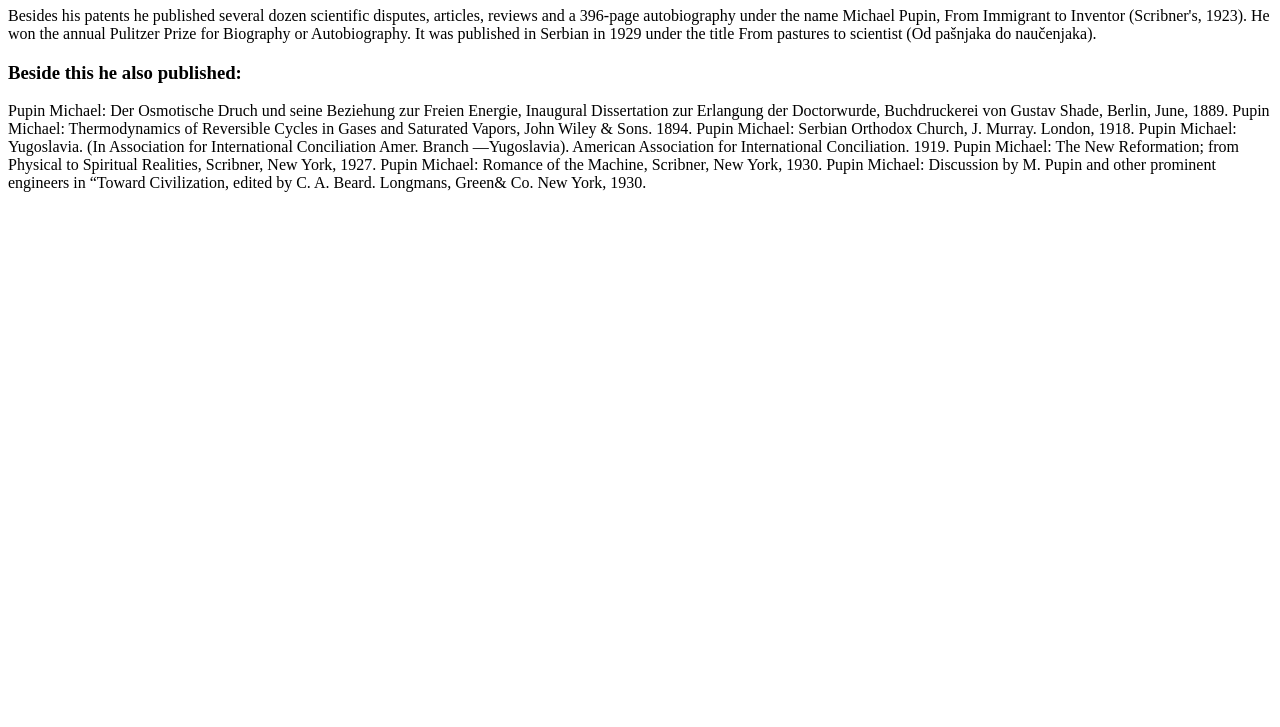
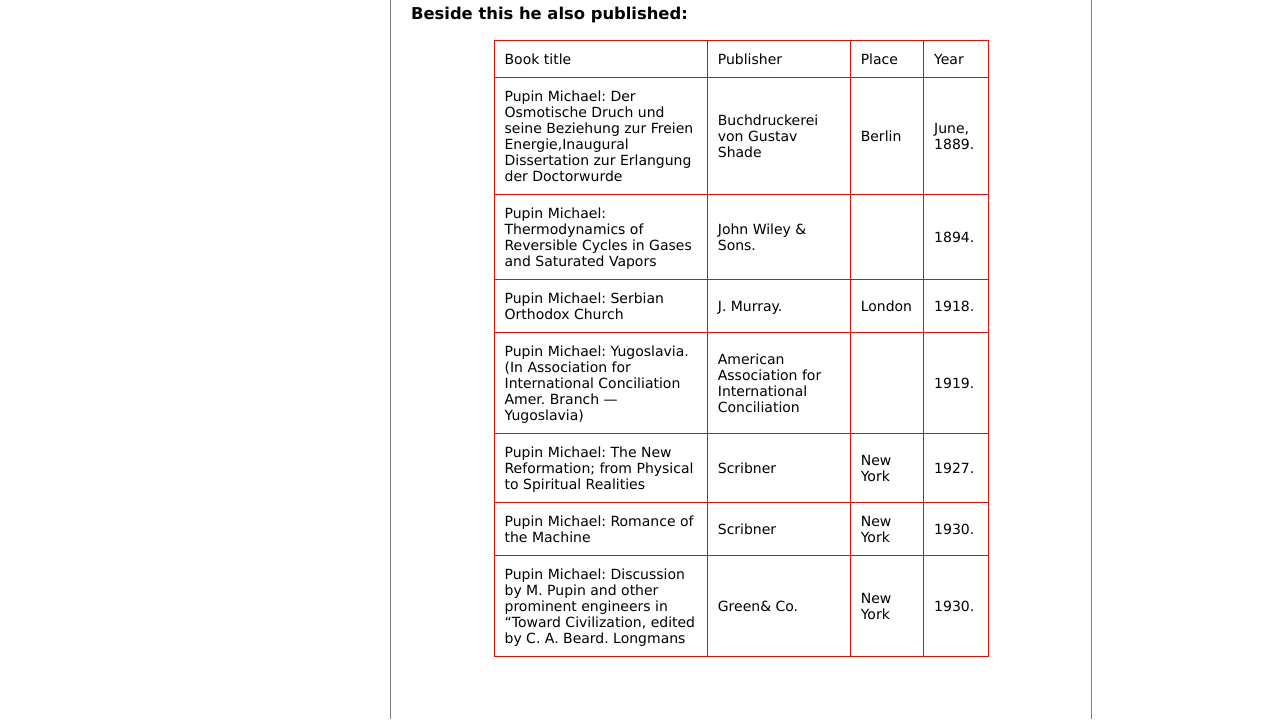
Before and after one commit to Andjela-Java-Script/mini-html-sajt, a plain HTML site: page literary.html in a window 1280 px wide. Shown: the part 179-906 px from the top of the page. Before the commit the page ends 800 px from the top, so only its background shows below. Drawn offline with Linux system fonts and the light colour scheme.

Commit message:
initial commit

```diff
--- a/literary.html
+++ b/literary.html
@@ -3,27 +3,115 @@
 <head>
     <meta charset="UTF-8">
     <title>mini html sajt</title>
+    <style type="text/css">
+        body {
+            font-family: Verdana, Geneva, Tahoma, sans-serif;
+            background-color:white;
+            width: 980px;
+            height: 100%;
+            margin-left: auto;
+            margin-right: auto;
+            font-size: 14px;
+        }
+
+        table {
+              font-family: Verdana, Geneva, Tahoma, sans-serif;
+              border-collapse: collapse;
+              width: 75%;
+              height: 600px;
+              margin: 0 auto;
+            }
+
+        th { padding: 18px;
+       }
+
+        td { padding: 10px;
+        }
+
+        th,td {
+            border: solid 1px #ff0000
+        }
+
+        nav {
+           vertical-align: top;
+           padding: 20px 0px 0px 0px;
+           display: inline-block;
+           width: 240px;
+
+        }
+       aside {
+           display: inline-block;
+           border-left: 1px solid gray;
+           border-right: 1px solid gray;
+           padding: 20px 20px 20px 20px;
+           width: 660px;
+           height:850px;
+
+    </style>
 </head>
 <body>
+<nav>
 <ul>
    <li> <a href="index.html">Main page </a> </li>
    <li><a href="earli_life.html">Eaerle life and education</a> </li>
    <li> <a href="literary.html">Literary work </a> </li>
    <li><a href="pupin.html">Pupin coils</a> </li>
 </ul>
-<hr>
+</nav><aside>
+
 <h1>Literary</h1>
 <p>Besides his patents he published several dozen scientific disputes, articles, reviews and a 396-page autobiography under the name Michael Pupin, From Immigrant to Inventor (Scribner's, 1923). He won the annual Pulitzer Prize for Biography or Autobiography. It was published in Serbian in 1929 under the title From pastures to scientist (Od pašnjaka do naučenjaka). </p>
 
 <h3>Beside this he also published:</h3>
 
-<p1>Pupin Michael: Der Osmotische Druch und seine Beziehung zur Freien Energie, Inaugural Dissertation zur Erlangung der Doctorwurde, Buchdruckerei von Gustav Shade, Berlin, June, 1889.
-Pupin Michael: Thermodynamics of Reversible Cycles in Gases and Saturated Vapors, John Wiley & Sons. 1894.
-Pupin Michael: Serbian Orthodox Church, J. Murray. London, 1918.
-Pupin Michael: Yugoslavia. (In Association for International Conciliation Amer. Branch —Yugoslavia). American Association for International Conciliation. 1919.
-Pupin Michael: The New Reformation; from Physical to Spiritual Realities, Scribner, New York, 1927.
-Pupin Michael: Romance of the Machine, Scribner, New York, 1930.
-Pupin Michael: Discussion by M. Pupin and other prominent engineers in “Toward Civilization, edited by C. A. Beard. Longmans, Green& Co. New York, 1930.</p1>
-
+<table border="1">
+ <tr>
+    <td>Book title</td>
+    <td>Publisher</td>
+    <td>Place</td>
+    <td>Year</td>
+ </tr>
+ <tr>
+    <td> Pupin Michael: Der Osmotische Druch und seine Beziehung zur Freien Energie,Inaugural Dissertation zur Erlangung der Doctorwurde</td>
+    <td>Buchdruckerei von Gustav Shade</td>
+    <td>Berlin</td>
+    <td>June, 1889.</td>
+   </tr>
+   <tr>
+    <td>Pupin Michael: Thermodynamics of Reversible Cycles in Gases and Saturated Vapors</td>
+    <td> John Wiley & Sons.</td>
+    <td></td>
+    <td>1894.</td>
+ </tr>
+    <td>Pupin Michael: Serbian Orthodox Church</td>
+    <td>J. Murray.</td>
+    <td>London</td>
+    <td>1918.</td>
+ </tr>
+ <tr>
+    <td>Pupin Michael: Yugoslavia. (In Association for International Conciliation Amer. Branch —Yugoslavia)</td>
+    <td>American Association for International Conciliation</td>
+    <td></td>
+    <td>1919.</td>
+ </tr>
+ <tr>
+    <td>Pupin Michael: The New Reformation; from Physical to Spiritual Realities</td>
+    <td>Scribner</td>
+    <td>New York</td>
+    <td>1927.</td>
+</tr>
+<tr>
+    <td>Pupin Michael: Romance of the Machine</td>
+    <td>Scribner</td>
+    <td>New York</td>
+    <td>1930.</td>
+</tr>
+    <td>Pupin Michael: Discussion by M. Pupin and other prominent engineers in “Toward Civilization, edited by C. A. Beard. Longmans</td>
+    <td>Green& Co.</td>
+    <td> New York</td>
+    <td>1930.</td>
+</td>
+</table>
+</aside>
 </body>
 </html>
```
Also changed, not shown: earli_life.html (+39 -8 lines), index.html (+33 -1 lines), pupin.html (+28 -1 lines).
